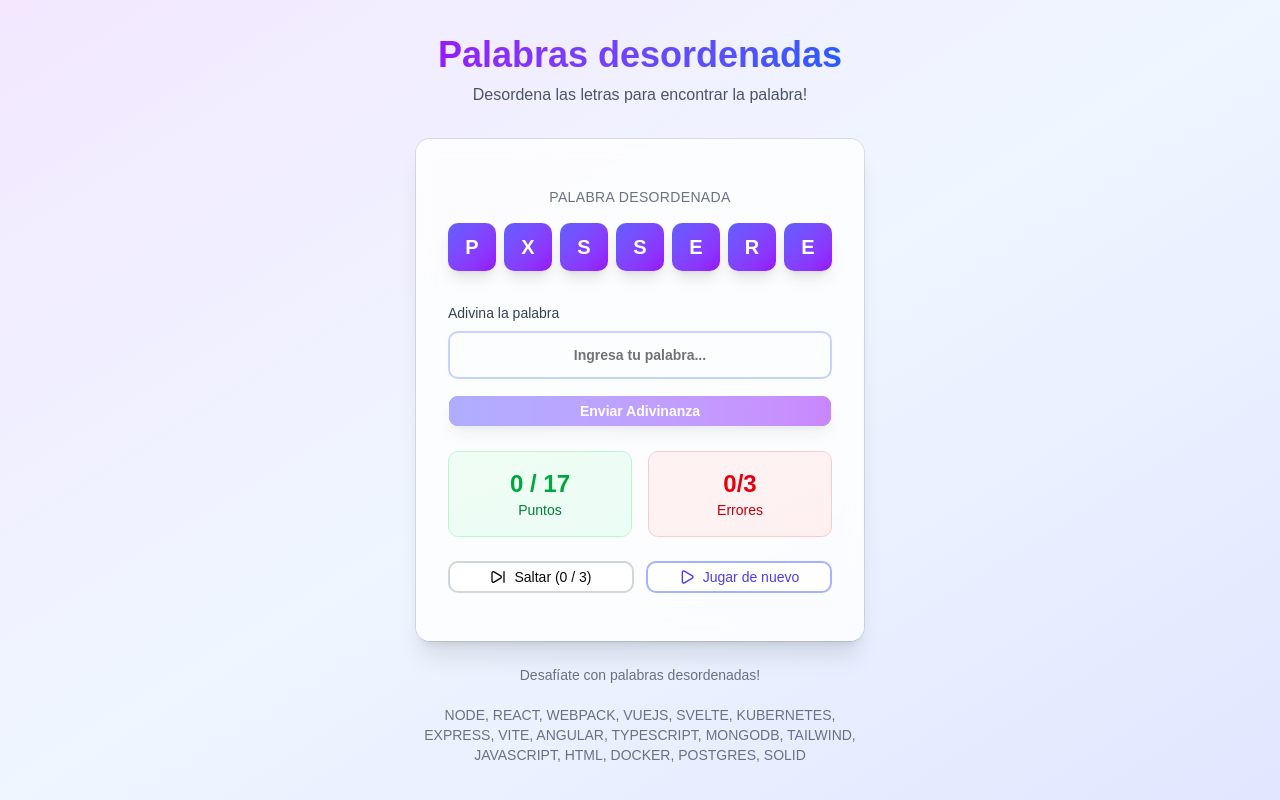
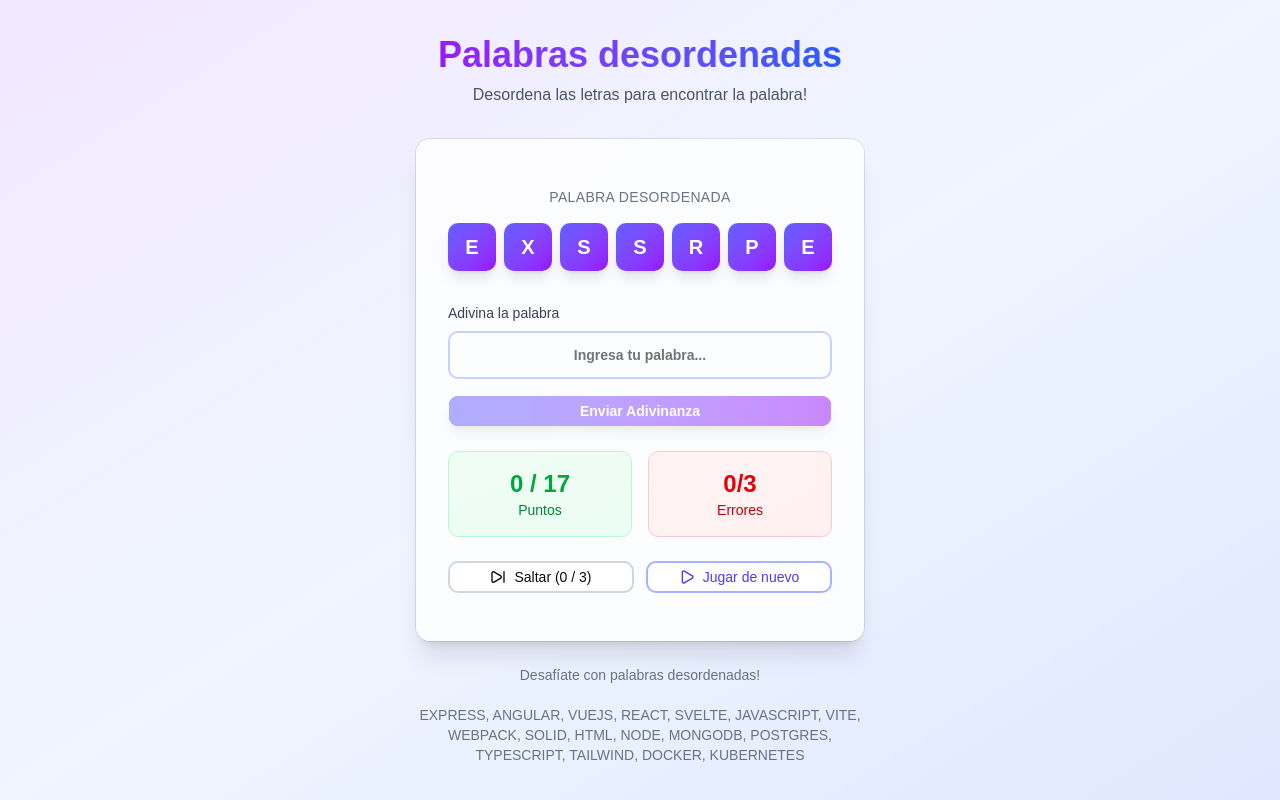
Before and after one commit to joaquincaggiano/hooks-app, a React (Vite) app: page / in a window 1280 px wide. Built offline with nearby package versions, Linux system fonts and the light colour scheme.

Commit message:
fix(): error scrumble words

```diff
--- a/src/05-useReducer/ScrambleWords.tsx
+++ b/src/05-useReducer/ScrambleWords.tsx
@@ -27,7 +27,7 @@ const GAME_WORDS = [
 
 // Esta función mezcla el arreglo para que siempre sea aleatorio
 const shuffleArray = (array: string[]) => {
-  return array.sort(() => Math.random() - 0.5);
+  return [...array].sort(() => Math.random() - 0.5);
 };
 
 // Esta función mezcla las letras de la palabra
@@ -39,7 +39,7 @@ const scrambleWord = (word: string = "") => {
 };
 
 export const ScrambleWords = () => {
-  const [words, setWords] = useState(shuffleArray(GAME_WORDS));
+  const [words, setWords] = useState(() => shuffleArray(GAME_WORDS));
 
   const [currentWord, setCurrentWord] = useState(words[0]);
   const [scrambledWord, setScrambledWord] = useState(scrambleWord(currentWord));
@@ -74,14 +74,16 @@ export const ScrambleWords = () => {
       setCurrentWord(newWords[0]);
       setScrambledWord(scrambleWord(newWords[0]));
 
-      if (errorCounter + 1 === maxAllowErrors) {
-        setIsGameOver(true);
-      }
-
       return;
     }
 
     setErrorCounter(errorCounter + 1);
+
+    if (errorCounter + 1 === maxAllowErrors) {
+      setIsGameOver(true);
+      return;
+    }
+
     setGuess("");
     return;
   };
@@ -91,7 +93,7 @@ export const ScrambleWords = () => {
       return;
     }
 
-    const updatedWords = words.splice(1);
+    const updatedWords = words.slice(1);
     setSkipCounter(skipCounter + 1);
     setWords(updatedWords);
     setCurrentWord(updatedWords[0]);
```
